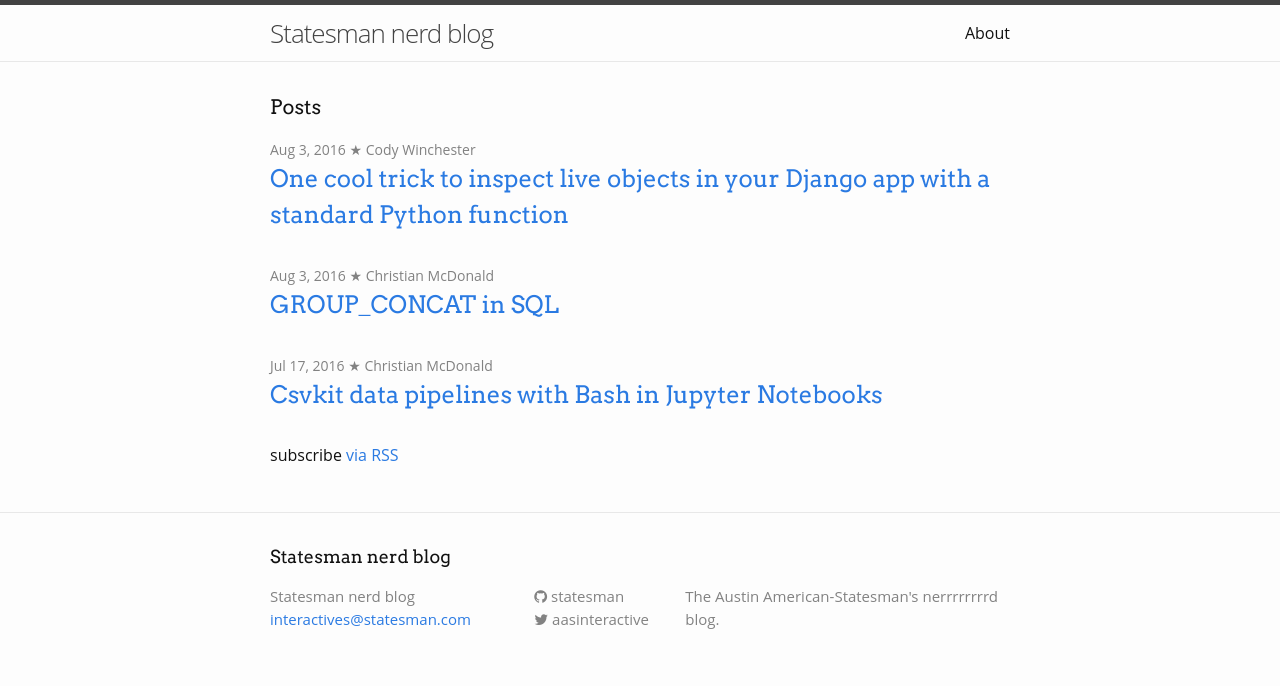
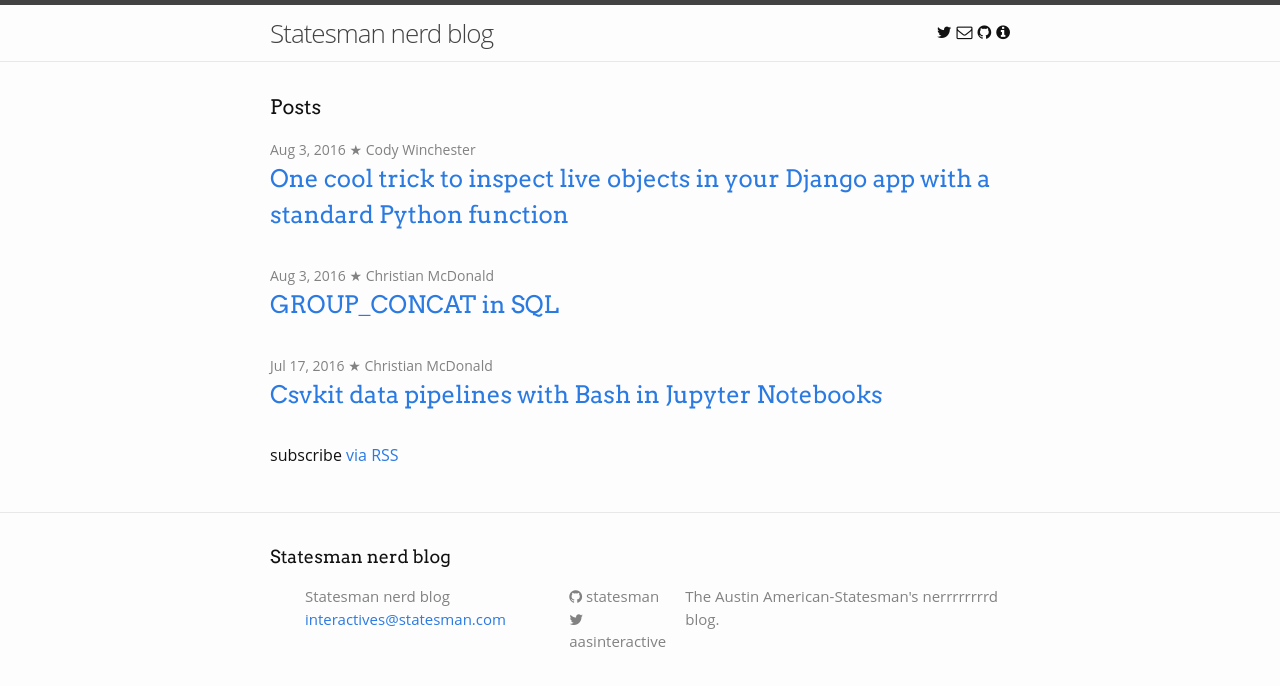
Before and after one commit to statesman/statesman.github.io, a Jekyll site: the page built from index.html, in a window 1280 px wide. Shown: the top 686 px of the page. Built offline with Jekyll 4.4.1, drawn with Linux system fonts in a browser that asks for light colours.

Commit message:
Add twitter, github, email to nav

```diff
--- a/_config.yml
+++ b/_config.yml
@@ -6,6 +6,7 @@
 url: "http://statesman.github.io"
 twitter_username: aasinteractive
 github_username:  statesman
+email: interactives@statesman.com
 
 markdown: kramdown
 
--- a/_includes/header.html
+++ b/_includes/header.html
@@ -14,11 +14,30 @@
       </a>
 
       <div class="trigger">
-        {% for my_page in site.pages %}
-          {% if my_page.title %}
-          <a class="page-link" href="{{ my_page.url | prepend: site.baseurl }}">{{ my_page.title }}</a>
+        <ul class="social-media-list">
+          {% if site.twitter_username %}
+          <li>
+            <a class="page-link" href="https://twitter.com/{{ site.twitter_username }}"><i class="fa fa-twitter"></i></a>
+          </li>
           {% endif %}
-        {% endfor %}
+          {% if site.email %}
+          <li>
+            <a class="page-link" href="mailto:{{ site.email }}"><i class="fa fa-envelope-o"></i></a>
+          </li>
+          {% endif %}
+          {% if site.github_username %}
+          <li>
+            <a class="page-link" href="https://github.com/{{ site.github_username }}"><i class="fa fa-github"></i></a>
+          </li>
+          {% endif %}
+          {% for my_page in site.pages %}
+            {% if my_page.title %}
+            <li>
+              <a class="page-link" href="{{ my_page.url | prepend: site.baseurl }}"><i class="fa fa-info-circle" aria-hidden="true"></i></a>
+            </li>
+            {% endif %}
+          {% endfor %}
+        </ul>
       </div>
     </nav>
 
--- a/_sass/_layout.scss
+++ b/_sass/_layout.scss
@@ -26,7 +26,6 @@
 
 .site-nav {
     float: right;
-    line-height: 56px;
 
     .menu-icon {
         display: none;
@@ -110,7 +109,16 @@
 .contact-list,
 .social-media-list {
     list-style: none;
-    margin-left: 0;
+    li {
+        float: left;
+        margin-left: 5px;
+    }
+    @include media-query($on-palm) {
+        li {
+            float: none;
+            margin-left: 0;
+        }
+    }
 }
 
 .footer-col-wrapper {
@@ -205,11 +213,13 @@
 
 .post-title {
     font-size: 42px;
-    letter-spacing: -1px;
-    line-height: 1;
+    line-height: 1.2;
 
     @include media-query($on-laptop) {
         font-size: 36px;
+    }
+    @include media-query($on-xs) {
+        font-size: 24px;
     }
 }
 
--- a/css/main.scss
+++ b/css/main.scss
@@ -28,6 +28,7 @@
 
 $on-palm:          600px;
 $on-laptop:        800px;
+$on-xs:            480px;
 
 .bold {
     font-weight: bold;
```
